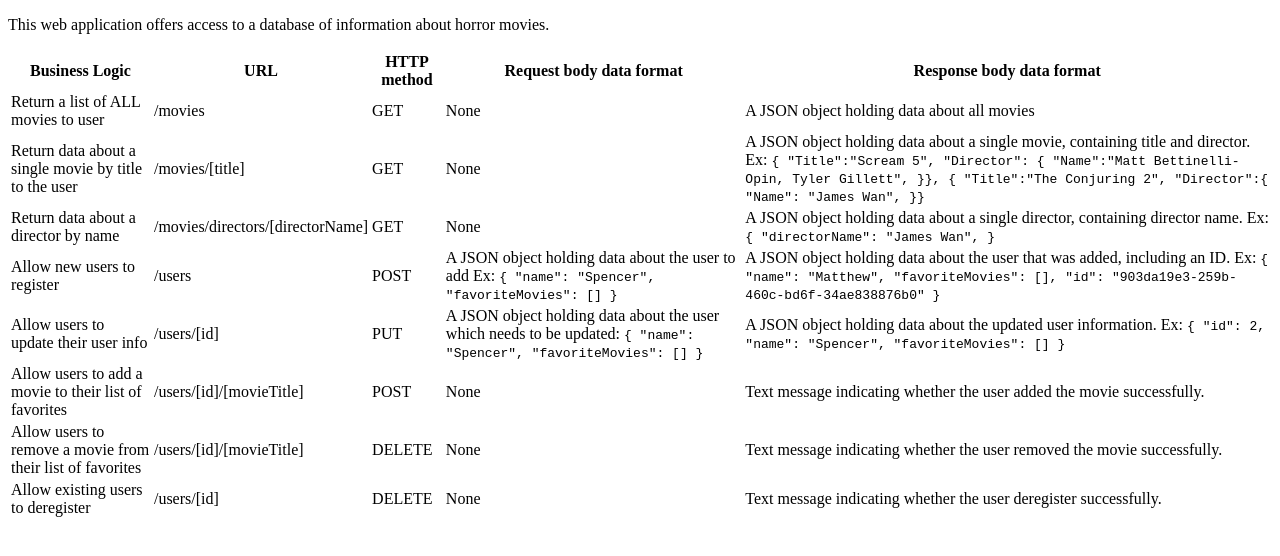
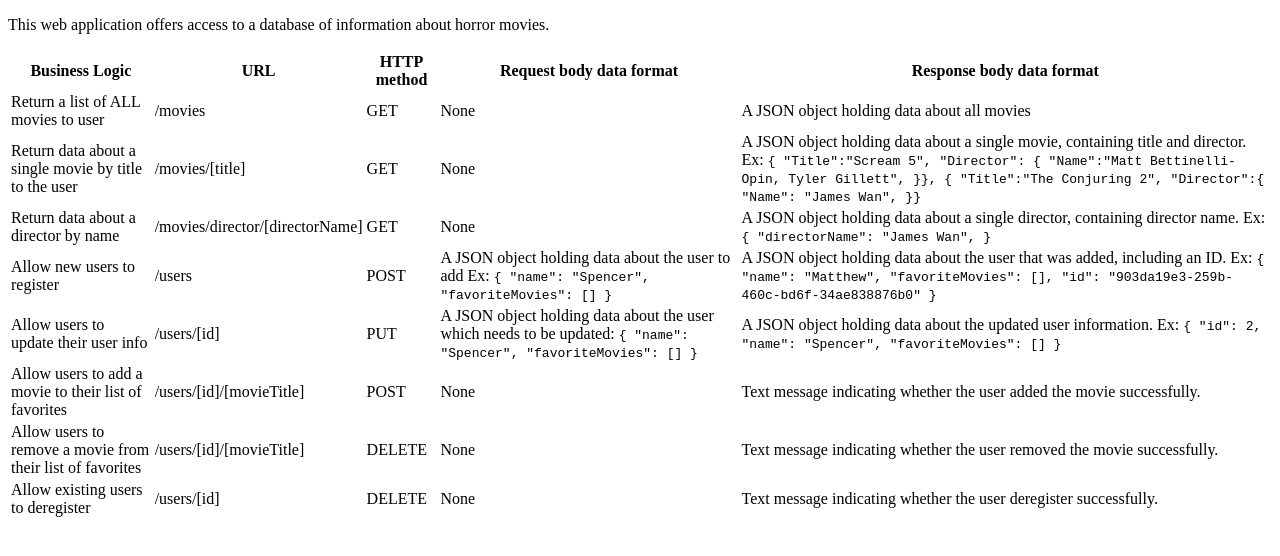
Before and after one commit to Samfreeman98/movie_api, a website: page public/documentation.html in a window 1280 px wide. Drawn offline with Linux system fonts and the light colour scheme.

Commit message:
Fix: typo

```diff
--- a/public/documentation.html
+++ b/public/documentation.html
@@ -53,7 +53,7 @@
       </tr>
       <tr>
         <td>Return data about a director by name</td>
-        <td>/movies/directors/[directorName]</td>
+        <td>/movies/director/[directorName]</td>
         <td>GET</td>
         <td>None</td>
         <td>
```
